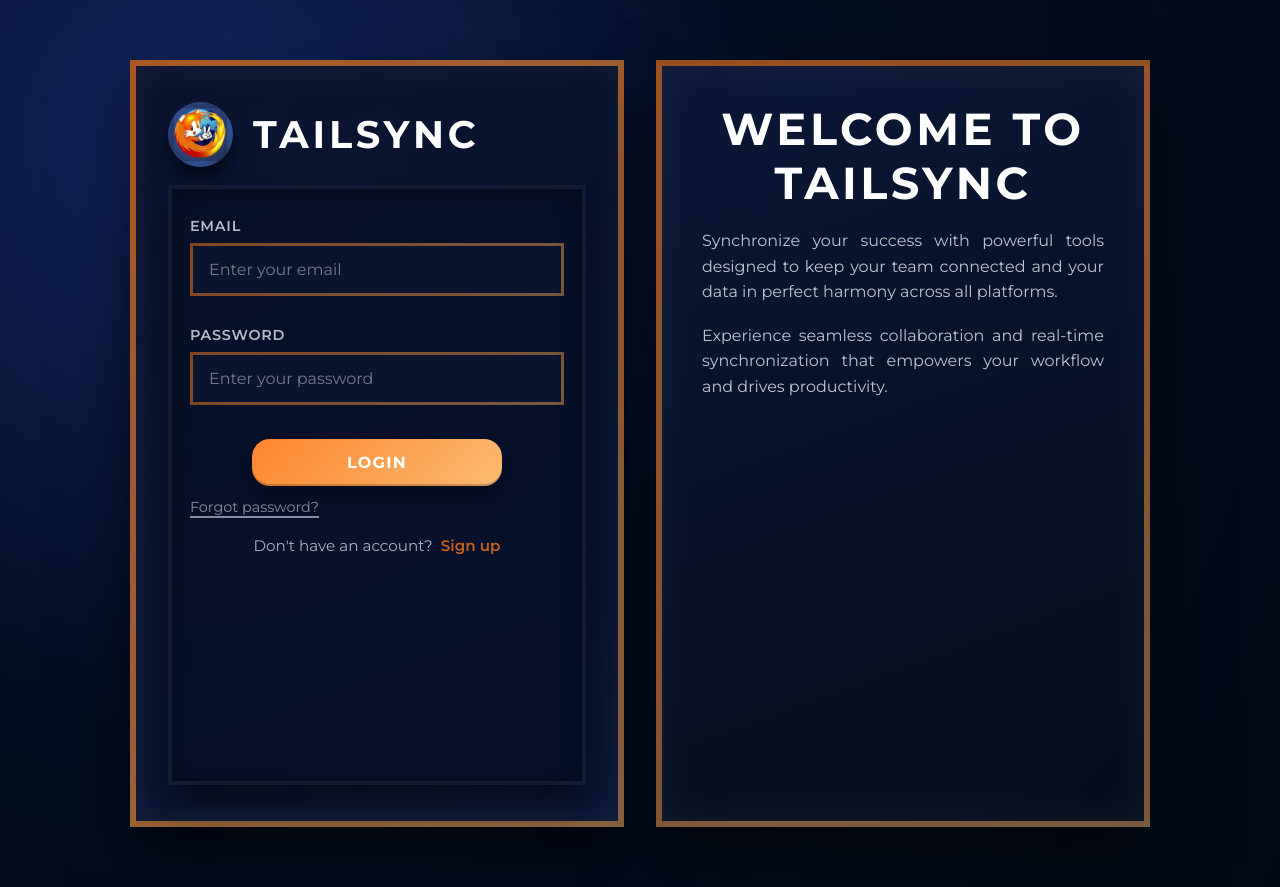
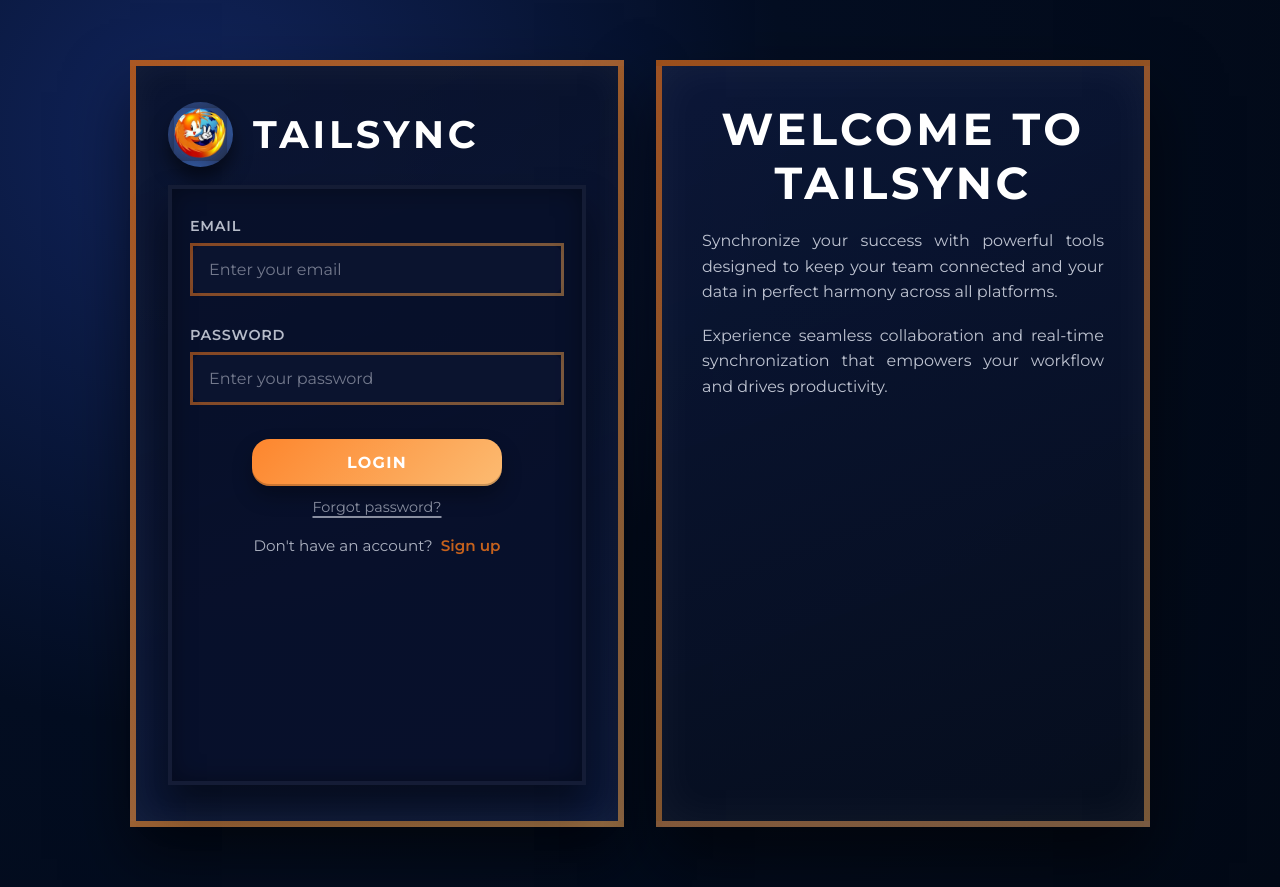
Before and after one commit to VYAckovlev/tailsync-ui, a React (Vite) app: page /auth/login in a window 1280 px wide. Built offline with nearby package versions, Linux system fonts and the light colour scheme; no server answers.

Commit message:
fix: display error fixed

```diff
--- a/src/App.css
+++ b/src/App.css
@@ -7,6 +7,7 @@
 
 html, body {
     overflow: auto;
+    overflow-x: hidden;
 }
 
 .logo {
--- a/src/components/AuthForm/AuthForm.css
+++ b/src/components/AuthForm/AuthForm.css
@@ -109,6 +109,7 @@
     margin: 8px 0 0;
     font-size: 0.9rem;
     color: rgba(241, 245, 255, 0.65);
+    text-align: center;
 }
 
 .auth-switch-link {
```
